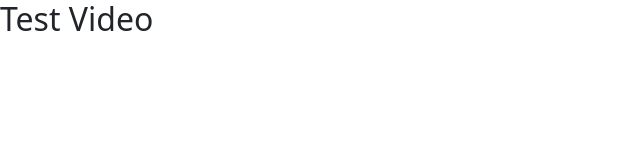
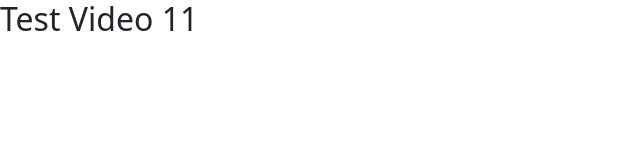
Before and after one commit to CojaONIX/react-mytube, a React (Create React App) app: page /video/11 in a window 1280 px wide. Shown: the top 160 px of the page, without its empty margins (0-640 px from the left). Built offline with nearby package versions, Linux system fonts and the light colour scheme.

Commit message:
5.15 useParams

```diff
--- a/src/Components/Video.js
+++ b/src/Components/Video.js
@@ -1,8 +1,11 @@
+import {useParams} from "react-router-dom";
 
 const Video = () => {
 
+    const { id } = useParams();
+
     return (
-        <h2>Test Video</h2>
+        <h2>Test Video {id}</h2>
     )
 }
 
```
